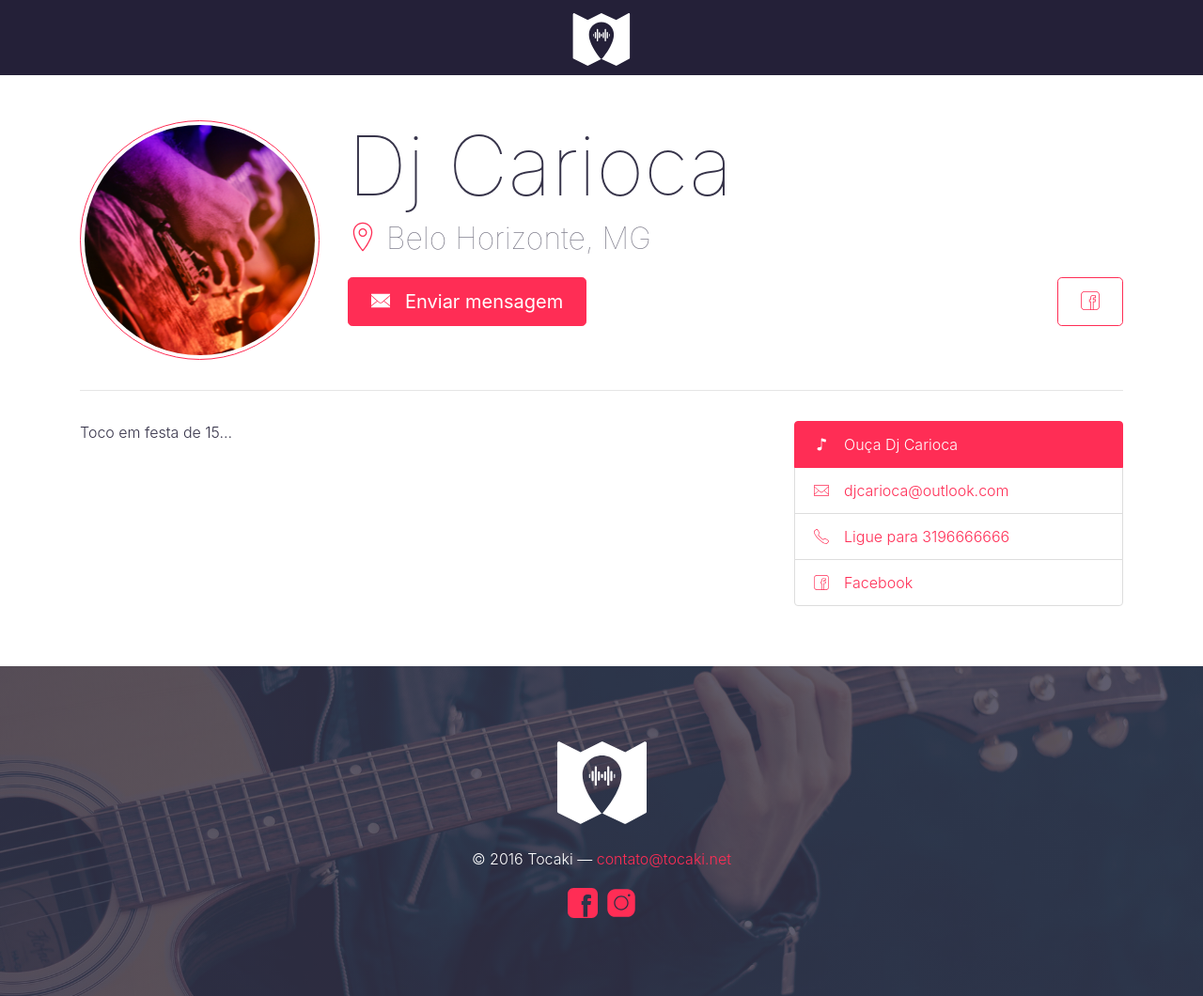
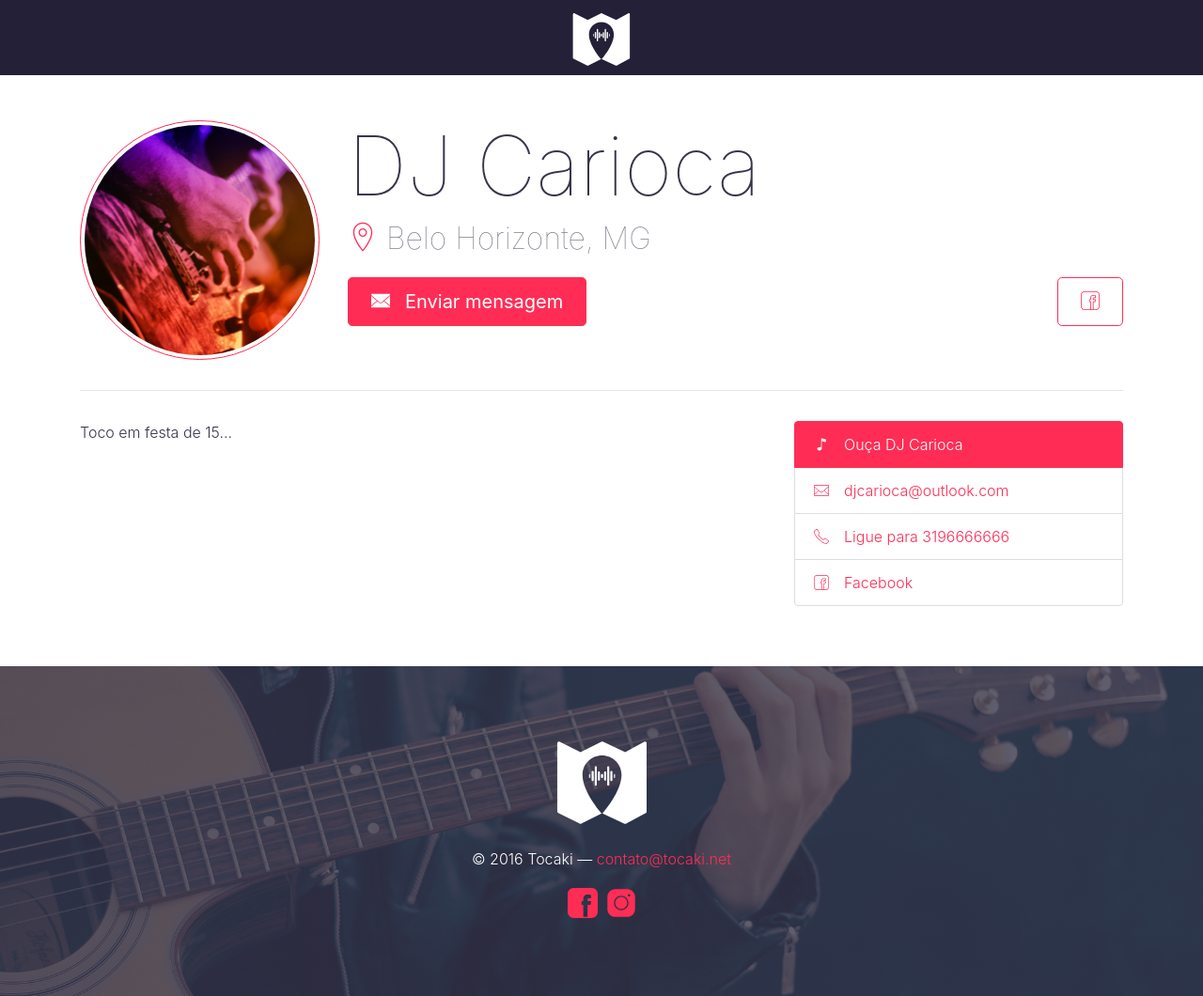
Before and after one commit to tocaki/tocaki.github.io, a Jekyll site: the page built from _artists/2016-10-27-dj-carioca.md, in a window 1280 px wide. Shown: the whole page at 94% size. Built offline with Jekyll 4.4.1, drawn with Linux system fonts in a browser that asks for light colours.

```diff
--- a/_artists/2016-10-27-dj-carioca.md
+++ b/_artists/2016-10-27-dj-carioca.md
@@ -4,7 +4,7 @@ city: 'Belo Horizonte, MG'
 type: Solo
 genre: Deep House
 published: true
-title: Dj Carioca
+title: DJ Carioca
 portfolio: www.youtube.com
 email: djcarioca@outlook.com
 phone: '3196666666'
```
